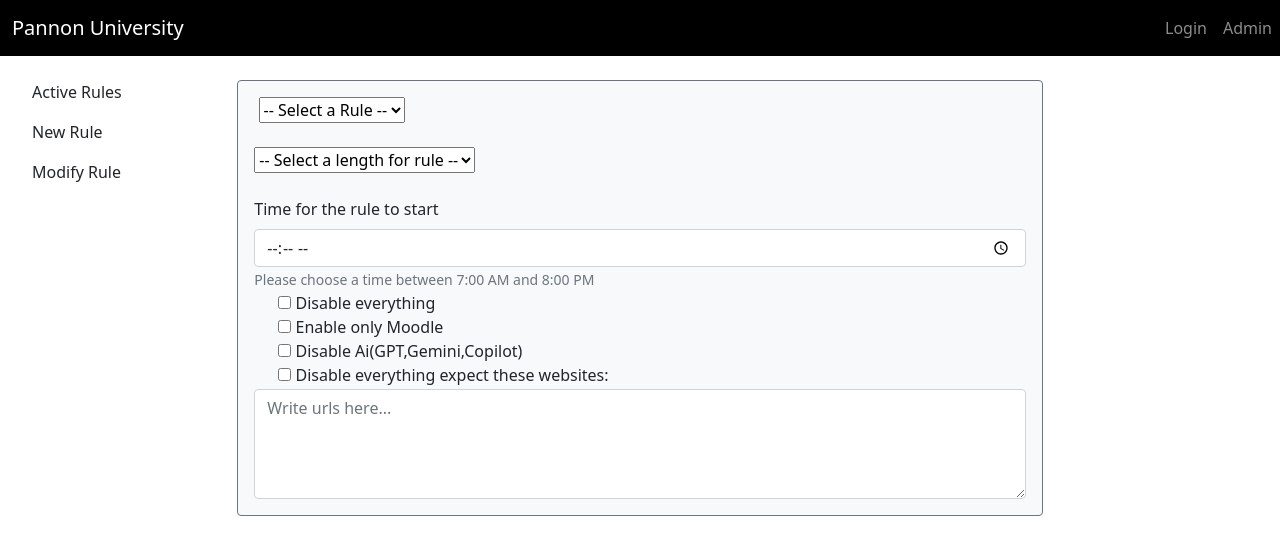
After one commit to kangurusenpai/Firewall, a Laravel app: page /dashboard/modifyrule in a window 1280 px wide. The commit adds this page. Shown: the top 555 px of the page. Run offline with Laravel 12, Linux system fonts and the light colour scheme; data that the repository does not hold is empty; parts of the project's set-up code (start-up, migrations or seed data) failed here and were passed over.

Commit message:
Dasboard modifyRule, activeRule added
The desboard can present the active Rules and the interface for modification

```diff
--- a/app/Http/Controllers/DasboardController.php
+++ b/app/Http/Controllers/DasboardController.php
@@ -18,4 +18,14 @@ class DasboardController extends Controller
             'classrooms'=> Classroom::all()
         ]);
     }
+    public function activerules(){
+        return view('layouts.activeRules',[
+            'classrooms'=> Classroom::all()
+        ]);
+    }
+    public function modifyrule(){
+        return view('layouts.modifyRule',[
+            'classrooms'=> Classroom::all()
+        ]);
+    }
 }
--- a/resources/views/dashboard.blade.php
+++ b/resources/views/dashboard.blade.php
@@ -19,10 +19,13 @@
             <div class="col-md-3 col-lg-2 p-3  ">
                 <ul class="nav flex-column">
                     <li class="nav-item">
+                        <a class="nav-link text-dark" href="{{ route('activerules') }}">Active Rules</a>
+                    </li>
+                    <li class="nav-item">
                         <a class="nav-link text-dark" href="{{ route('newrule') }}">New Rule</a>
                     </li>
                     <li class="nav-item">
-                        <a class="nav-link text-dark" href="#">Modify Rule</a>
+                        <a class="nav-link text-dark" href="{{ route('modifyrule') }}">Modify Rule</a>
                     </li>
                 </ul>
             </div>
--- /dev/null
+++ b/resources/views/layouts/modifyRule.blade.php
@@ -0,0 +1,48 @@
+@extends('dashboard')
+@section('content')
+    <form action="" method="post">
+        @csrf
+        <div class="border border-secondary rounded p-3 bg-light  ">
+            <label for="classroom"></label>
+            <select name="classroom" class="mb-4">
+                <option value="">-- Select a Rule --</option>
+                @foreach ($classrooms as $classroom)
+                    <option value="{{ $classroom->id }}">{{ $classroom->name }}</option>
+                @endforeach
+            </select><br>
+            <select name="time" class="mb-4">
+                <option value="">-- Select a length for rule --</option>
+                <option value="">45 minutes</option>
+                <option value="">1.5 hour</option>
+                <option value="">2 hours</option>
+                <option value="">2 hours 15 minutes</option>
+                <option value="">3 hours</option>
+            </select><br>
+            <label for="timePicker" class="form-label">Time for the rule to start</label>
+            <input type="time" class="form-control" name="start" id="timePicker" min="07:00" max="20:00"required>
+            <small class="form-text text-muted">
+                Please choose a time between 7:00 AM and 8:00 PM
+            </small>
+            <div class="form-check">
+                <label for="disableEveryting">
+                    <input type="checkbox" name="disableEveryting">
+                    Disable everything
+                </label><br>
+                <label for="moodle">
+                    <input type="checkbox" name="moodle">
+                    Enable only Moodle
+                </label><br>
+                <label for="ai">
+                    <input type="checkbox" name="ai">
+                    Disable Ai(GPT,Gemini,Copilot)
+                </label><br>
+                <label for="sites">
+                    <input type="checkbox" name="sites">
+                    Disable everything expect these websites:
+                </label>
+            </div>
+
+            <textarea class="form-control" id="otherSites" rows="4" placeholder="Write urls here..."></textarea>
+        </div>
+    </form>
+@endsection
--- a/resources/views/layouts/navigation.blade.php
+++ b/resources/views/layouts/navigation.blade.php
@@ -1,6 +1,6 @@
 <nav class="navbar navbar-expand-lg navbar-dark " style="background-color: black">
     <div class="container-fluid">
-        <a class="navbar-brand" href="#">Pannon University</a>
+        <a class="navbar-brand" href="{{ route('index') }}">Pannon University</a>
         <button class="navbar-toggler" type="button" data-bs-toggle="collapse" data-bs-target="#navbarNav"
             aria-controls="navbarNav" aria-expanded="false" aria-label="Toggle navigation">
             <span class="navbar-toggler-icon"></span>
--- a/routes/web.php
+++ b/routes/web.php
@@ -7,3 +7,5 @@ use Illuminate\Support\Facades\Route;
 Route::get('/', [IndexController::class,'index'])->name('index');
 Route::get('/dashboard', [DasboardController::class,'dashboard'])->name('dashboard');
 Route::get('/dashboard/newrule', [DasboardController::class,'newrule'])->name('newrule');
+Route::get('/dashboard/activerules', [DasboardController::class,'activerules'])->name('activerules');
+Route::get('/dashboard/modifyrule', [DasboardController::class,'modifyrule'])->name('modifyrule');
```
Also changed, not shown: resources/views/layouts/activeRules.blade.php (added, +9 -0 lines).
